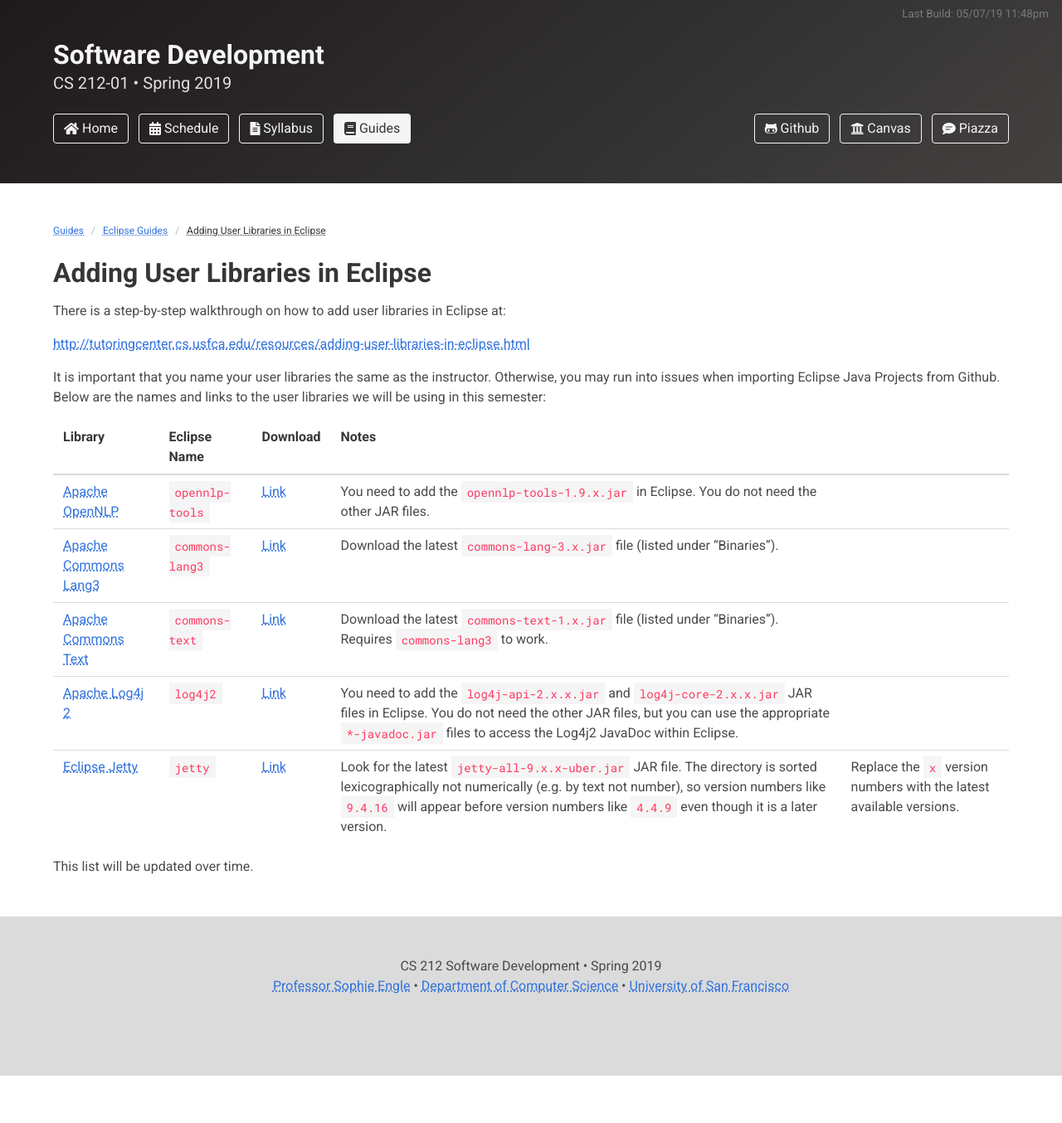
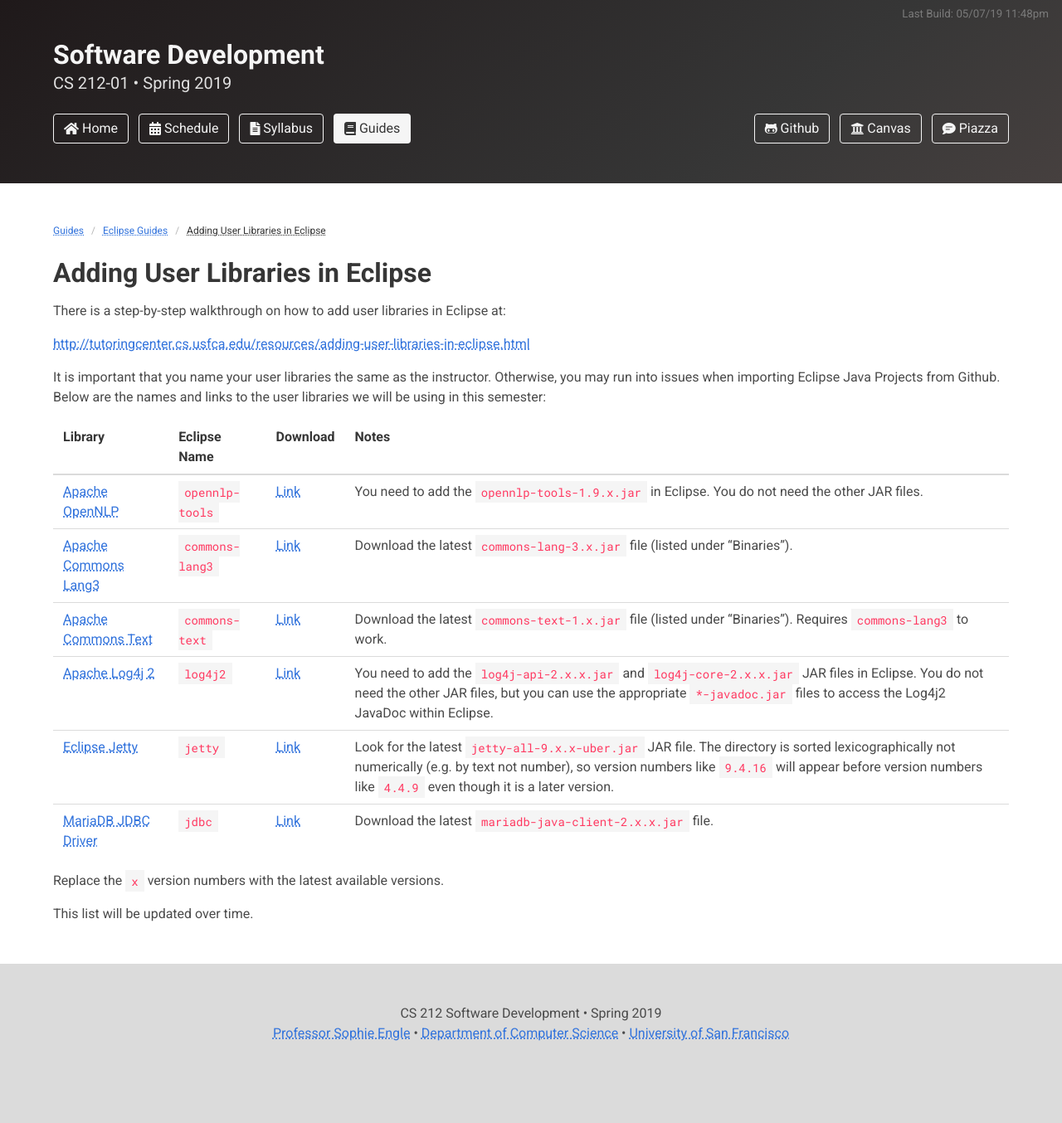
Before and after one commit to usf-cs212-spring2019/usf-cs212-spring2019.github.io, a Jekyll site: the page built from _eclipse/adding-user-libraries-in-eclipse.md, in a window 1280 px wide. Shown: the whole page at 83% size. Built offline with Jekyll 4.4.1, drawn with Linux system fonts in a browser that asks for light colours; before the commit the page ends 1297 px from its top, so only the background shows below that; some of the changed lines change nothing that is shown.

Commit message:
Adding JDBC.

```diff
--- a/_eclipse/adding-user-libraries-in-eclipse.md
+++ b/_eclipse/adding-user-libraries-in-eclipse.md
@@ -18,9 +18,7 @@
 | [Apache Commons Text](http://commons.apache.org/proper/commons-text/) | `commons-text` | [Link](http://commons.apache.org/proper/commons-text/download_text.cgi) | Download the latest `commons-text-1.x.jar` file (listed under "Binaries"). Requires `commons-lang3` to work. |
 | [Apache Log4j 2](https://logging.apache.org/log4j/2.x/) | `log4j2` | [Link](https://logging.apache.org/log4j/2.x/download.html) | You need to add the `log4j-api-2.x.x.jar` and `log4j-core-2.x.x.jar` JAR files in Eclipse. You do not need the other JAR files, but you can use the appropriate `*-javadoc.jar` files to access the Log4j2 JavaDoc within Eclipse. |
 | [Eclipse Jetty](https://www.eclipse.org/jetty/) | `jetty` | [Link](https://repo1.maven.org/maven2/org/eclipse/jetty/aggregate/jetty-all/) | Look for the latest `jetty-all-9.x.x-uber.jar` JAR file. The directory is sorted lexicographically not numerically (e.g. by text not number), so version numbers like `9.4.16` will appear before version numbers like `4.4.9` even though it is a later version. |
-{%- comment -%}
 | [MariaDB JDBC Driver](https://downloads.mariadb.org/connector-java/) | `jdbc`| [Link](https://downloads.mariadb.org/connector-java/) | Download the latest `mariadb-java-client-2.x.x.jar` file. |
-{%- endcomment -%}
 
 Replace the `x` version numbers with the latest available versions.
 
```
